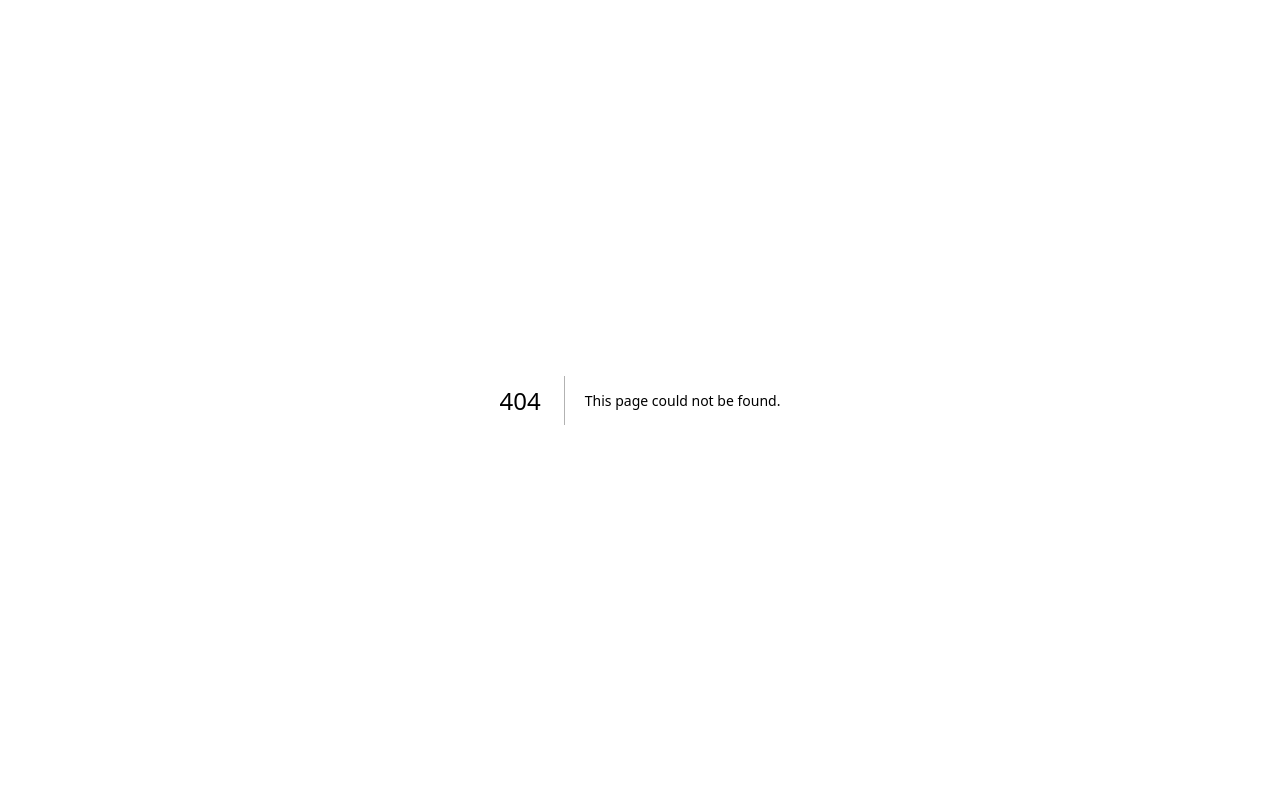
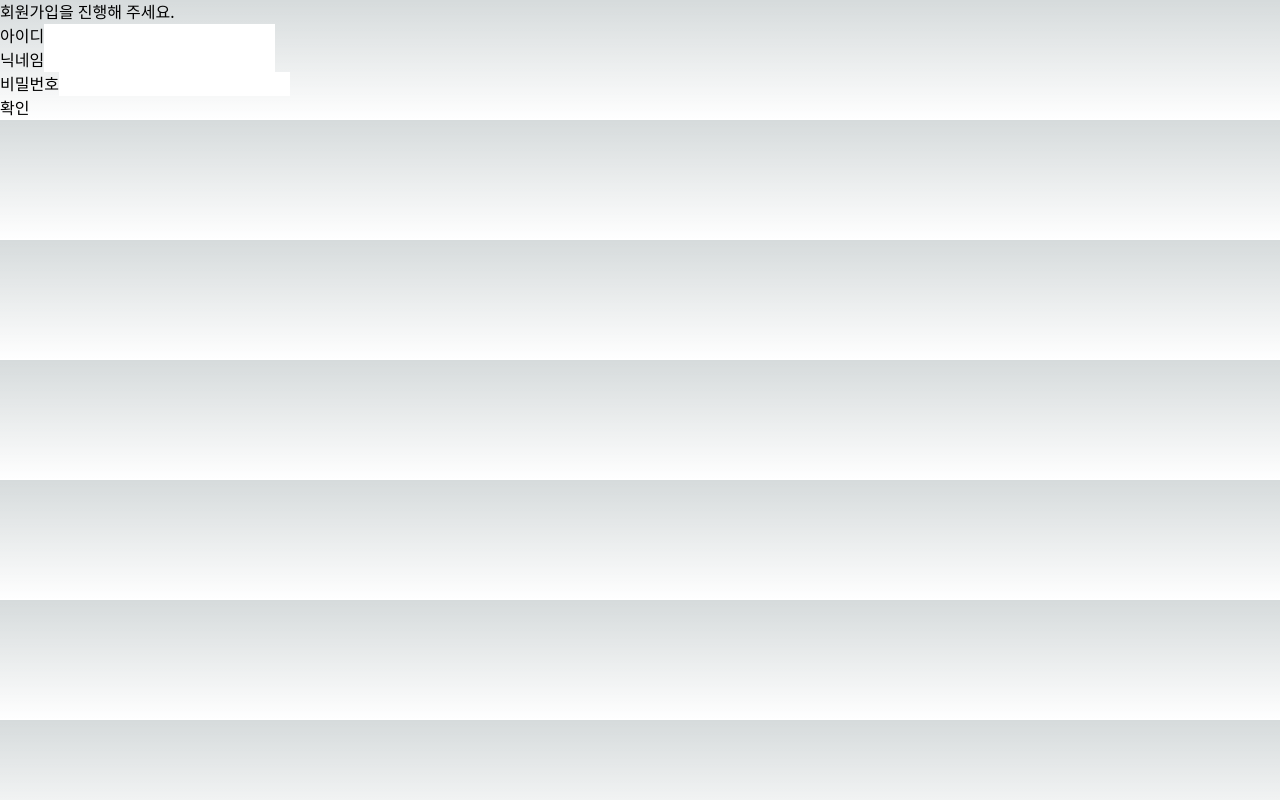
Before and after one commit to LeeSG98/GlobalNomad, a Next.js app: page /signup in a window 1280 px wide. Before the commit this address had no page. Built offline with nearby package versions, Linux system fonts and the light colour scheme.

Commit message:
feat: 로그인, 회원가입 양식

```diff
--- /dev/null
+++ b/src/components/signin/LoginForm.tsx
@@ -0,0 +1,67 @@
+import { ChangeEvent, FormEvent, useState } from "react";
+
+import { AxiosError } from "axios";
+import axios from "@/lib/axios";
+
+const LoginForm = () => {
+  const [inputs, setInputs] = useState({
+    email: "",
+    password: "",
+  });
+
+  const { email, password } = inputs;
+
+  const onChangeInput = (e: ChangeEvent<HTMLInputElement>) => {
+    const { value, name } = e.target;
+    setInputs({
+      ...inputs,
+      [name]: value,
+    });
+  };
+
+  const onSubmit = async (e: FormEvent<HTMLFormElement>) => {
+    e.preventDefault();
+    try {
+      const response = await axios.post("/auth/login", { email, password });
+      const { accessToken, refreshToken } = response.data;
+      localStorage.setItem("accessToken", accessToken);
+      localStorage.setItem("refreshToken", refreshToken);
+    } catch (error) {
+      if (error instanceof AxiosError) {
+        console.error("에러 발생:", error.message);
+      } else {
+        console.error("에러 발생:", error);
+      }
+    }
+  };
+  return (
+    <div>
+      <form onSubmit={onSubmit}>
+        <div>
+          <label htmlFor="email">아이디</label>
+          <input
+            name="email"
+            type="email"
+            id="email"
+            onChange={onChangeInput}
+            value={email}
+          />
+        </div>
+
+        <div>
+          <label htmlFor="password">비밀번호</label>
+          <input
+            name="password"
+            type="password"
+            id="password"
+            onChange={onChangeInput}
+            value={password}
+          />
+        </div>
+        <button type="submit">로그인하기</button>
+      </form>
+    </div>
+  );
+};
+
+export default LoginForm;
--- /dev/null
+++ b/src/components/signup/SignupForm.tsx
@@ -0,0 +1,73 @@
+import { ChangeEvent, FormEvent, useState } from "react";
+import { AxiosError } from "axios";
+import axios from "@/lib/axios";
+
+const SignupForm = () => {
+  const [inputs, setInputs] = useState({
+    email: "",
+    nickname: "",
+    password: "",
+  });
+
+  const { email, nickname, password } = inputs;
+
+  const onChangeInput = (e: ChangeEvent<HTMLInputElement>) => {
+    const { value, name } = e.target;
+    setInputs({
+      ...inputs,
+      [name]: value,
+    });
+  };
+
+  const onSubmit = async (e: FormEvent<HTMLFormElement>) => {
+    e.preventDefault();
+    try {
+      await axios.post("/users", { email, nickname, password });
+    } catch (error) {
+      if (error instanceof AxiosError) {
+        console.error("에러 발생:", error.message);
+      } else {
+        console.error("에러 발생:", error);
+      }
+    }
+  };
+  return (
+    <div>
+      <form onSubmit={onSubmit}>
+        <div>
+          <label htmlFor="email">아이디</label>
+          <input
+            name="email"
+            type="email"
+            id="email"
+            onChange={onChangeInput}
+            value={email}
+          />
+        </div>
+        <div>
+          <label htmlFor="nickname">닉네임</label>
+          <input
+            name="nickname"
+            type="text"
+            id="nickname"
+            onChange={onChangeInput}
+            value={nickname}
+          />
+        </div>
+        <div>
+          <label htmlFor="password">비밀번호</label>
+          <input
+            name="password"
+            type="password"
+            id="password"
+            onChange={onChangeInput}
+            value={password}
+          />
+        </div>
+        <button type="submit">확인</button>
+      </form>
+    </div>
+  );
+};
+
+export default SignupForm;
--- /dev/null
+++ b/src/lib/axios.ts
@@ -0,0 +1,11 @@
+import axios from "axios";
+
+const instance = axios.create({
+  baseURL: "https://sp-globalnomad-api.vercel.app/5-2",
+  headers: {
+    Accept: "application/json",
+    "Content-Type": "application/json",
+  },
+});
+
+export default instance;
--- /dev/null
+++ b/src/pages/signin/index.tsx
@@ -0,0 +1,11 @@
+import React from "react";
+import LoginForm from "@/components/signin/LoginForm";
+
+const LoginPage = () => (
+  <div>
+    로그인을 진행해주세요
+    <LoginForm />
+  </div>
+);
+
+export default LoginPage;
--- /dev/null
+++ b/src/pages/signup/index.tsx
@@ -0,0 +1,10 @@
+import SignupForm from "@/components/signup/SignupForm";
+
+const SignupPage = () => (
+  <div>
+    <div>회원가입을 진행해 주세요.</div>
+    <SignupForm />
+  </div>
+);
+
+export default SignupPage;
```
Also changed, not shown: package.json (+6 -5 lines), 1 other file (tests, documents, lock files or other folders).
